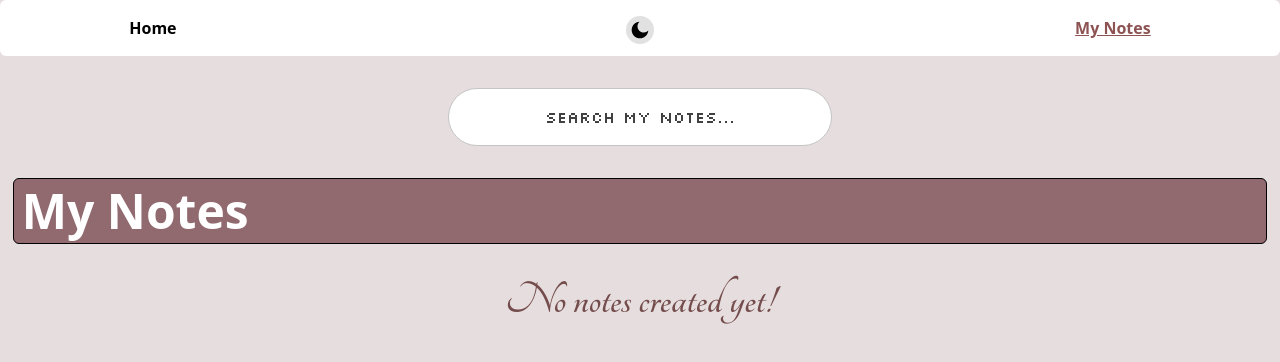
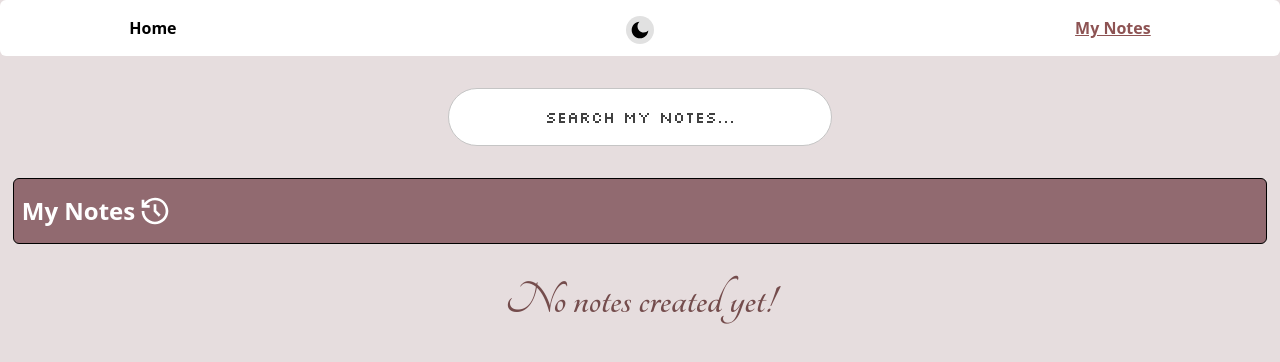
Before and after one commit to RikSin7/notePot---Notes-Saver, a React (Vite) app: page /pastes in a window 1280 px wide. Shown: the top 362 px of the page. Built offline with nearby package versions, Linux system fonts and the light colour scheme; a web font is replaced by a local one.

Commit message:
Added Calender icon and fixed some bugs

```diff
--- a/src/components/Home.jsx
+++ b/src/components/Home.jsx
@@ -20,6 +20,16 @@ function Home() {
   }, [pasteId]);
 
   const createPaste = () => {
+    // Check if a paste with the same title already exists
+    const duplicatePaste = allPastes.find(
+      (paste) => paste.title.trim().toLowerCase() === title.trim().toLowerCase()
+    );
+
+    if (duplicatePaste) {
+      // If a duplicate is found and we are not editing (pasteId is null), show an alert or toast
+      dispatch(addToPastes(duplicatePaste));
+      return;
+    }
     const paste = {
       title: title,
       description: value,
--- a/src/components/Pastes.jsx
+++ b/src/components/Pastes.jsx
@@ -60,9 +60,19 @@ function Pastes() {
         onChange={(e) => setSearchTerm(e.target.value)}
         className="placeholder:font-[silkScreen] min-w-[30vw]  dark:bg-[#654A4E] dark:border-black border border-[#c5c5c5] sm:p-4 p-2 rounded-full my-4 mt-6 placeholder:text-[#414141] flex-col justify-center placeholder:text-center text-center caret-[#0d601d] custom-caret dark:placeholder:text-[white] outline-none hover:outline-[#825a5a] bg-[#ffffff] transition-all duration-300"
       />
-      <h1 className="text-[#ffffff] dark:text-[#646464] md:text-5xl text-2xl font-semibold mt-4 border border-black w-[98vw] py-2 px-2 rounded-md dark:bg-bgInDark bg-[#916A70] transition-all duration-300 flex items-center">
-        My Notes
-      </h1>
+      <div className="flex items-center mt-4">
+        <h1 className="text-[#ffffff] dark:text-[#646464] md:text-2xl text-2xl font-semibold  border border-black w-[98vw] md:py-4 py-2 px-2 rounded-md dark:bg-bgInDark bg-[#916A70] transition-all duration-300 flex">
+          My Notes
+          <svg
+            className="w-8 ml-1"
+            xmlns="http://www.w3.org/2000/svg"
+            viewBox="0 0 24 24"
+            fill="currentColor"
+          >
+            <path d="M12 2C17.5228 2 22 6.47715 22 12C22 17.5228 17.5228 22 12 22C6.47715 22 2 17.5228 2 12H4C4 16.4183 7.58172 20 12 20C16.4183 20 20 16.4183 20 12C20 7.58172 16.4183 4 12 4C9.25022 4 6.82447 5.38734 5.38451 7.50024L8 7.5V9.5H2V3.5H4L3.99989 5.99918C5.82434 3.57075 8.72873 2 12 2ZM13 7L12.9998 11.585L16.2426 14.8284L14.8284 16.2426L10.9998 12.413L11 7H13Z"></path>
+          </svg>
+        </h1>
+      </div>
       <div className="pastes flex flex-col gap-2 my-8 w-[98vw]">
         {filterdPastes.length > 0 ? (
           filterdPastes.map((paste) => (
@@ -74,7 +84,7 @@ function Pastes() {
                 <div className="text-[#9a5d5d] dark:text-[#9a5d5d] sm:text-5xl text-3xl font-semibold mb-2 transition-all duration-300">
                   {paste.title}
                 </div>
-                <span className="flex gap-4 sm:text-lg text-sm h-max items-center justify-center mt-2">
+                <span className="flex gap-[10px] sm:gap-[19px] sm:text-lg text-sm h-max items-center justify-center mt-2">
                   {/* Edit Button with Tooltip */}
                   <div className="edit relative group flex items-center">
                     <button className="transition-transform duration-300 ease-in-out transform hover:scale-75 z-10">
@@ -165,25 +175,35 @@ function Pastes() {
                 </span>
               </div>
 
-              <div>
+              <div className="w-full">
                 <div
                   className="text-[#2D3031] dark:text-[#ffffff] sm:text-xl text-md transition-all duration-300"
                   style={{ whiteSpace: "pre-wrap" }}
                 >
                   {paste.description}
                 </div>
-                <div className="flex transition-all duration-300 justify-end sm:text-base text-xs text-[#713d3d] dark:text-[#918a8a] mt-1">{` Created at: ${paste.createdAt}`}</div>
+                <div className="flex items-center gap-1 transition-all duration-300 justify-end sm:text-base text-xs text-[#000000] dark:text-[#cf6b6b] my-1">
+                  <svg
+                    className="w-5 sm:w-6"
+                    xmlns="http://www.w3.org/2000/svg"
+                    viewBox="0 0 24 24"
+                    fill="currentColor"
+                  >
+                    <path d="M9 1V3H15V1H17V3H21C21.5523 3 22 3.44772 22 4V20C22 20.5523 21.5523 21 21 21H3C2.44772 21 2 20.5523 2 20V4C2 3.44772 2.44772 3 3 3H7V1H9ZM20 11H4V19H20V11ZM7 5H4V9H20V5H17V7H15V5H9V7H7V5Z"></path>
+                  </svg>
+                  {paste.createdAt}
+                </div>
               </div>
             </div>
           ))
         ) : (
-          <div className="text-center flex justify-center items-center w-full md:text-5xl  text-3xl text-[#744c4c] dark:text-[#646464]  transition-bg duration-300 font-semibold font-[Tangerine]">
+          <div className="text-center flex justify-center items-center w-full md:text-5xl  text-3xl text-[#744c4c] dark:text-[#646464] transition-bg duration-300 font-semibold font-[Tangerine]">
             {searchTerm ? "No matching notes found!" : "No notes created yet!"}{" "}
             {/* Fallback message */}
           </div>
         )}
       </div>
-      {allPastes.length > 3 && (
+      {allPastes.length > 3 && !searchTerm && (
         <div className="flex justify-center">
           <button
             className="font-[silkScreen]  min-w-[30vw]  dark:bg-[#654A4E] dark:border-black border border-[#c5c5c5] sm:p-4 p-2 rounded-full text-center  bg-[#ffffff] transition-all duration-300 outline-none hover:outline-[#825a5a] mb-8"
--- a/src/redux/pasteSlice.js
+++ b/src/redux/pasteSlice.js
@@ -19,6 +19,7 @@ const pasteSlice = createSlice({
 
       if (existingPaste) {
         toast.error('A note with the same title already exists!')
+
         return
       } else if (!paste.title.trim() && !paste.description.trim()) {
         toast.error('Title and description cannot be empty!')
```
